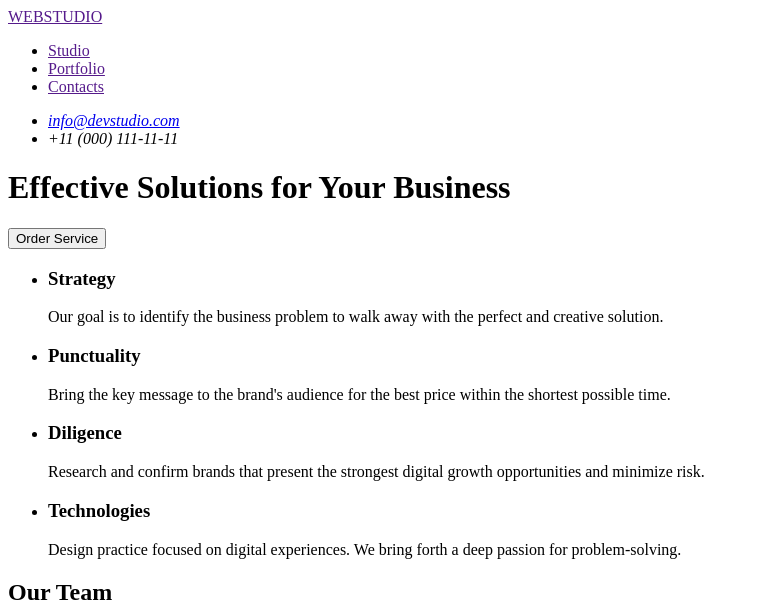
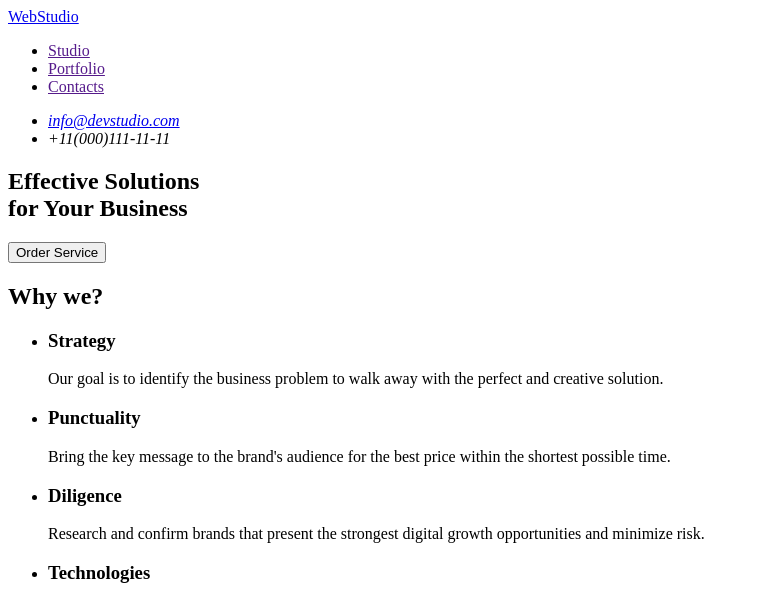
Before and after one commit to NiaAnastasia/goit-markup-hw-01, a plain HTML site: page index.html in a window 1280 px wide. Shown: the top 600 px of the page, without its empty margins (0-759 px from the left). Drawn offline with Linux system fonts and the light colour scheme.

Commit message:
update html file

```diff
--- a/index.html
+++ b/index.html
@@ -7,9 +7,8 @@
 </head>
 <body>
     <header>
-        <a href="">WEBSTUDIO</a>
-
         <nav>
+            <a href="./index.html">WebStudio</a>
             <ul>
                 <li><a href="">Studio</a></li>
                 <li><a href="">Portfolio</a></li>
@@ -19,16 +18,19 @@
         <address>
             <ul>
                 <li><a href="mailto:info@devstudio.com">info@devstudio.com</a></li>
-                <li><a href="tel:+110001111111"></a>+11 (000) 111-11-11</li>
+                <li><a href="tel:+110001111111"></a>+11(000)111-11-11</li>
             </ul>
         </address>
     </header>
 
     <main>
-        <h1>Effective Solutions for Your Business</h1>
-        <button type="button">Order Service</button>
+        <section>
+            <h1>Effective Solutions <br> for Your Business</h1>
+            <button type="button">Order Service</button>
+        </section>
 
         <section>
+            <h2>Why we?</h2>
             <ul>
                 <li>
                     <h3>Strategy</h3>
@@ -79,7 +81,7 @@
     </main>
 
     <footer>
-        <a href="">WEBSTUDIO</a>
+        <a href="./index.html">WebStudio</a>
         <p>Increase the flow of customers and sales for your business with digital marketing &amp; growth solutions.</p>
     </footer>
 
```
